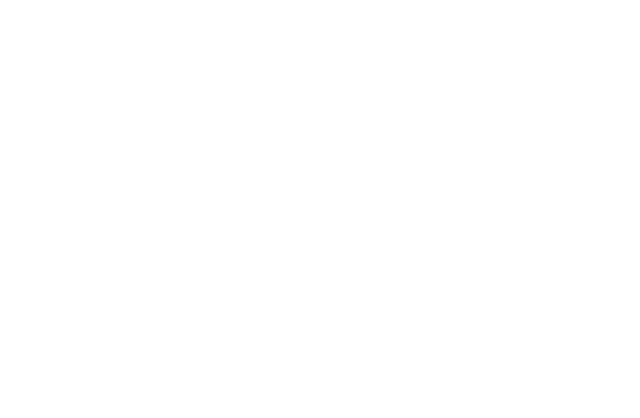
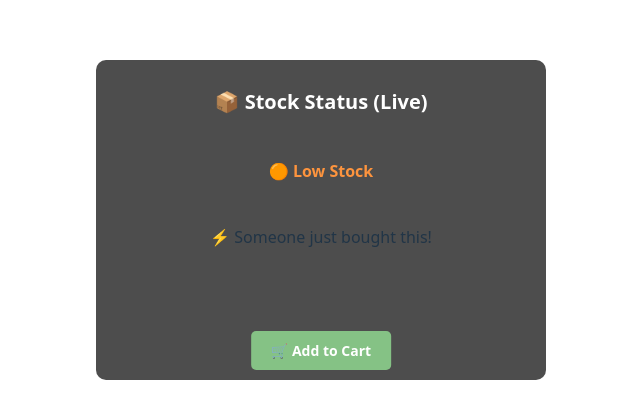
Before and after one commit to RyuHyoRi/react-test, a React (Vite) app: page /livestock in a window 1280 px wide. Before the commit this address had no page. Shown: the part 180-598 px from the top of the page, without its empty margins (319-959 px from the left). Built offline with nearby package versions, Linux system fonts and the light colour scheme.

Commit message:
6장 1과제

```diff
--- a/src/App.jsx
+++ b/src/App.jsx
@@ -6,6 +6,7 @@
 import GlobalCheckout from "./pages/GlobalCheckout.jsx";
 import SkincareRoutine from "./pages/SkincareRoutine.jsx";
 import FAQ from "./pages/FAQ.jsx";
+import LiveStock from "./pages/LiveStock.jsx";
 
 export default function App() {
   return (
@@ -17,6 +18,7 @@
       <Route path="/checkout" element={<GlobalCheckout />} />
       <Route path="/routine" element={<SkincareRoutine />} />
       <Route path="/faq" element={<FAQ />} />
+      <Route path="/livestock" element={<LiveStock />} />
     </Routes>
   );
 }
--- /dev/null
+++ b/src/components/LiveStockIndicator.jsx
@@ -0,0 +1,107 @@
+import { useEffect, useRef, useState } from "react";
+
+function LiveStockIndicator({ productId, stock = 0, onStockChange, setStock }) {
+    const prevStockRef = useRef(stock);
+    const didMountRef = useRef(false);
+
+    const [pulse, setPulse] = useState(false);
+    const [showExactStock, setShowExactStock] = useState(true);
+    const [justBought, setJustBought] = useState(false);
+
+    // 초기 stock 값 노출 (3초)
+    useEffect(() => {
+        setShowExactStock(true);
+        const t = setTimeout(() => setShowExactStock(false), 3000);
+        return () => clearTimeout(t);
+    }, [productId]);
+
+    // stock 변동 (5초마다)
+    useEffect(() => {
+        const id = setInterval(() => {
+            const delta = typeof onStockChange === "function" ? onStockChange() : 0;
+
+            setStock((prev) => {
+                const next = prev + delta;
+                return Math.max(0, next);
+            });
+        }, 5000);
+
+        return () => clearInterval(id);
+    }, [onStockChange, setStock, productId]);
+
+    // stock 변동 시
+    useEffect(() => {
+        if (!didMountRef.current) {
+            didMountRef.current = true;
+            prevStockRef.current = stock;
+            return;
+        }
+
+        setPulse(true);
+        const pulseTimer = setTimeout(() => setPulse(false), 220);
+
+        const prev = prevStockRef.current;
+        if (stock < prev) {
+            setJustBought(true);
+            const boughtTimer = setTimeout(() => setJustBought(false), 2000);
+
+            prevStockRef.current = stock;
+
+            return () => {
+                clearTimeout(pulseTimer);
+                clearTimeout(boughtTimer);
+            };
+        }
+
+        prevStockRef.current = stock;
+
+        return () => clearTimeout(pulseTimer);
+    }, [stock]);
+
+    return (
+        <div className="live-stock-indicator">
+            <h2 className="live-stock-indicator-title">📦 Stock Status (Live)</h2>
+
+            {showExactStock ? (
+                <p className="live-stock-exact">Current stock: {stock}</p>
+            ) : (
+                <>
+                    {stock === 0 ? (
+                        <div className="live-stock-out-of-stock-container">
+                            <p className={`live-stock-out-of-stock ${pulse ? "live-stock-pulse" : ""}`}>
+                                ⚫ Out of Stock
+                            </p>
+                            <button type="button" className="live-stock-notify-me-btn">
+                                🔔 Notify me
+                            </button>
+                        </div>
+                    ) : stock > 0 && stock < 10 ? (
+                        <p className={`live-stock-only-left ${pulse ? "live-stock-pulse" : ""}`}>
+                            🔴 Only {stock} left!
+                        </p>
+                    ) : stock > 9 && stock < 50 ? (
+                        <p className={`live-stock-low-stock ${pulse ? "live-stock-pulse" : ""}`}>
+                            🟠 Low Stock
+                        </p>
+                    ) : stock > 49 ? (
+                        <p className={`live-stock-in-stock ${pulse ? "live-stock-pulse" : ""}`}>
+                            🟢 In Stock
+                        </p>
+                    ) : null}
+                </>
+            )}
+
+            {justBought ? <p className="live-stock-someone-just-bought">⚡ Someone just bought this!</p> : null}
+
+            <button
+                type="button"
+                disabled={stock === 0}
+                className={`live-stock-add-to-cart-btn ${stock === 0 ? "live-stock-add-to-cart-btn-disabled" : ""}`}
+            >
+                🛒 Add to Cart
+            </button>
+        </div>
+    );
+}
+
+export default LiveStockIndicator;
--- /dev/null
+++ b/src/pages/LiveStock.css
@@ -0,0 +1,105 @@
+.live-stock-indicator {
+    display: flex;
+    flex-flow: column wrap;
+    gap: 10px;
+    padding: 10px 15px;
+    border-radius: 10px;
+    background-color: #4d4d4d;
+    width: 420px;
+    height: 300px;
+    position: relative;
+}
+
+.live-stock-indicator-title {
+    font-size: 20px;
+    font-weight: bold;
+    color: #ffffff;
+}
+
+.live-stock-out-of-stock-container {
+    display: flex;
+    flex-flow: row wrap;
+    align-items: center;
+    justify-content: center;
+    gap: 10px;
+}
+
+.live-stock-out-of-stock {
+    font-size: 16px;
+    font-weight: bold;
+    color: #aaaaaa;
+}
+
+.live-stock-notify-me-btn {
+    width: fit-content;
+    padding: 10px 20px;
+    border-radius: 5px;
+    border: none;
+    background-color: #85c285;
+    color: #ffffff;
+    font-size: 14px;
+}
+
+.live-stock-only-left {
+    font-size: 16px;
+    font-weight: bold;
+    color: #ff4848;
+    animation: blink 0.5s step-end infinite;
+}
+
+@keyframes blink {
+    0% { opacity: 1; }
+    50% { opacity: 0.5; }
+    100% { opacity: 1; }
+}
+
+.live-stock-low-stock {
+    font-size: 16px;
+    font-weight: bold;
+    color: #fd943e;
+}
+
+.live-stock-in-stock {
+    font-size: 16px;
+    font-weight: bold;
+    color: #48ff48;
+}
+
+.live-stock-add-to-cart-btn {
+    width: fit-content;
+    padding: 10px 20px;
+    border-radius: 5px;
+    border: none;
+    background-color: #85c285;
+    color: #ffffff;
+    font-size: 14px;
+    font-weight: bold;
+    cursor: pointer;
+    position: absolute;
+    bottom: 10px;
+    right: 50%;
+    transform: translateX(50%);
+}
+
+.live-stock-add-to-cart-btn-disabled {
+    background-color: #444444;
+    color: #ffffff;
+    cursor: not-allowed;
+}
+
+.live-stock-pulse {
+    display: inline-block;
+    animation: liveStockPulse 220ms ease-out;
+}
+
+@keyframes liveStockPulse {
+    0% { transform: scale(1); }
+    50% { transform: scale(1.08); }
+    100% { transform: scale(1); }
+}
+
+@media (prefers-reduced-motion: reduce) {
+    .live-stock-pulse {
+        animation: none;
+    }
+}
--- /dev/null
+++ b/src/pages/LiveStock.jsx
@@ -0,0 +1,20 @@
+import { useState, useEffect } from 'react';
+import LiveStockIndicator from '../components/LiveStockIndicator';
+import './LiveStock.css';
+
+function LiveStock() {
+    const [stock, setStock] = useState(15);
+
+    function randomDelta() {
+    const n = Math.floor(Math.random() * 3) + 1;
+    return Math.random() < 0.5 ? -n : n;
+    }
+
+    return (
+        <div>
+            <LiveStockIndicator productId="CX-SNL-100" stock={stock} onStockChange={randomDelta} setStock={setStock} />
+        </div>
+    );
+}
+
+export default LiveStock;
```
